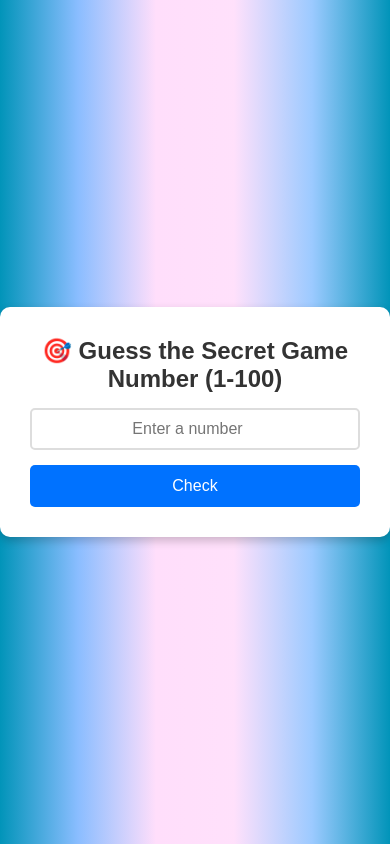
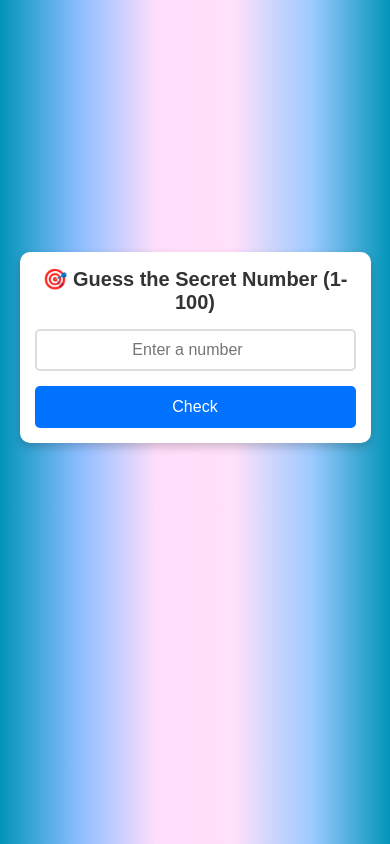
Before and after one commit to 1ravsahebgio/Game_Project, a plain HTML site: page index.html in a window 390 px wide. Drawn offline with Linux system fonts and the light colour scheme.

Commit message:
add all & index.html

```diff
--- a/index.css
+++ b/index.css
@@ -107,3 +107,16 @@ button.active {
         transform: translateY(100vh) rotate(360deg);
     }
 }
+
+/* Responsive Design */
+@media (max-width: 480px) {
+    .game-container {
+        padding: 15px;
+        width: 90%;
+        margin-bottom: 150px;
+    }
+
+    h2 {
+        font-size: 20px;
+    }
+}
--- a/index.html
+++ b/index.html
@@ -14,7 +14,7 @@
 <body>
 
     <div class="game-container">
-        <h2>🎯 Guess the Secret Game Number (1-100)</h2>
+        <h2>🎯 Guess the Secret Number (1-100)</h2>
         <p id="message"></p>
         <input type="number" id="guess" placeholder="Enter a number" min="1" max="100">
         <button id="checkBtn" onclick="checkGuess()">Check</button>
--- a/index.js
+++ b/index.js
@@ -66,7 +66,7 @@ function resetGame() {
     document.getElementById("reset").classList.add("hidden");
 
     // Reset background
-    document.body.style.background = "linear-gradient(to right, #00c6ff, #0072ff)";
+    document.body.style.background = "linear-gradient(to right, #0194b9, #8abdff, #ffdefb, hsl(308, 100%, 94%), #9ccaff, #0194b9)";
 }
 function createConfetti() {
     for (let i = 0; i < 50; i++) {
```
